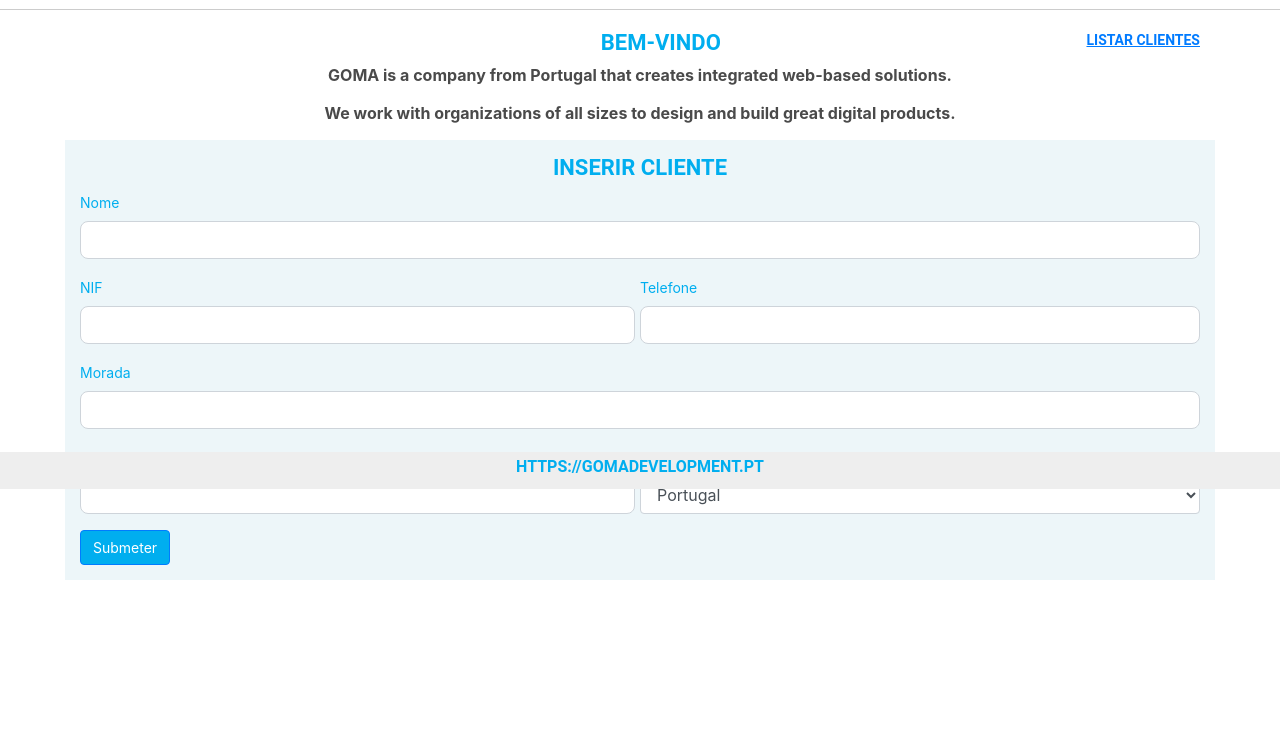
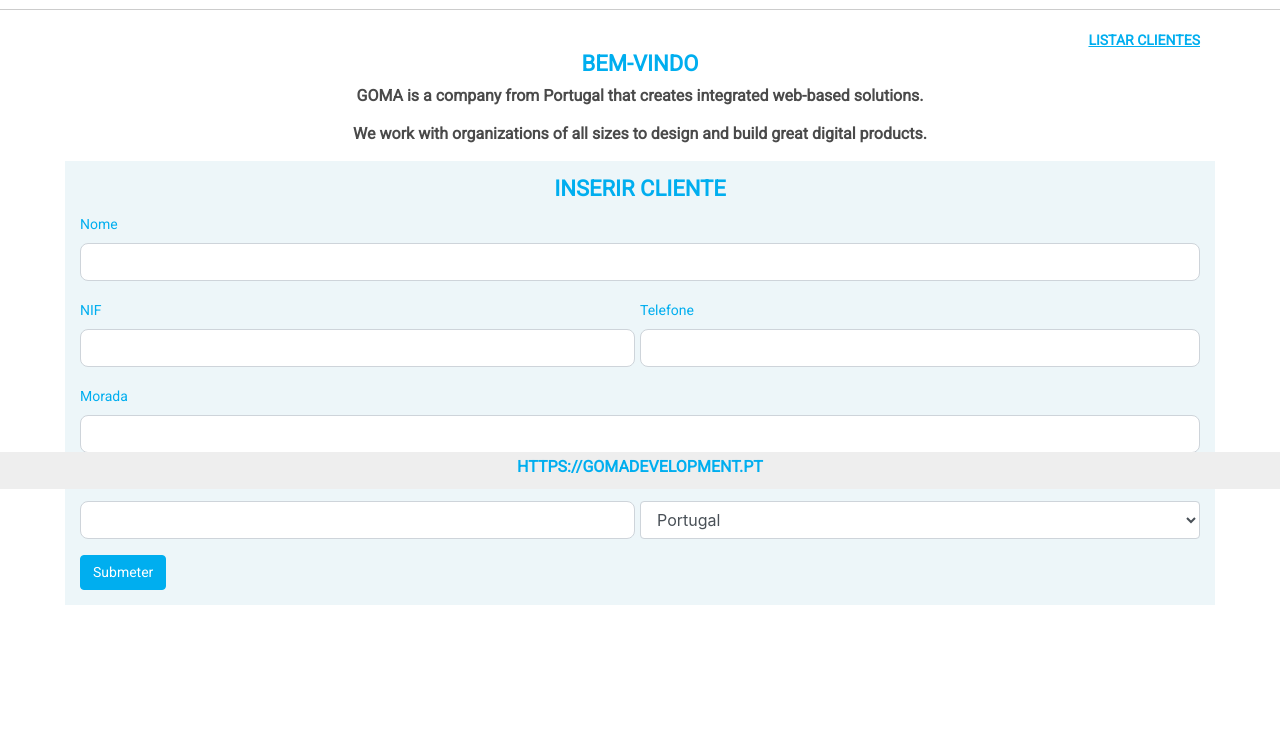
Before and after one commit to DanielNPaulino/challengeGOMA, a PHP site: page / in a window 1280 px wide. Shown: the part 311-1066 px from the top of the page. Before the commit the page ends 891 px from the top, so only its background shows below. Run offline with PHP 8.4, Linux system fonts and the light colour scheme.

Commit message:
minor fixes

```diff
--- a/css/style.css
+++ b/css/style.css
@@ -27,9 +27,19 @@ header h1{
 a:link{
     text-decoration: underline;
     font-weight: bold;
-    font-family: Roboto;
+    font-family: 'Roboto', sans-serif;
     font-size: 14px;
     text-transform: uppercase;
+    color: #00AEEF;
+}
+
+a:visited{
+    text-decoration: underline;
+    font-weight: bold;
+    font-family: 'Roboto', sans-serif;
+    font-size: 14px;
+    text-transform: uppercase;
+    color: #00AEEF;
 }
 
 #presentation a:link{
@@ -39,7 +49,7 @@ a:link{
 
 #presentation h1{
     font-size: 22px;
-    padding-top: 20px;
+    padding-top: 0;
 }
 
 #description p{
@@ -48,6 +58,7 @@ a:link{
     font-size: 16px;
     line-height: 22px;
     font-weight: bold;
+    font-family: 'Roboto', sans-serif;
 }
 
 /*==================== Formulário ===================*/
@@ -65,6 +76,7 @@ a:link{
     font-weight: normal;
     font-size: 14px;
     color: #00AEEF;
+    font-family: 'Roboto', sans-serif;
 }
 
 #form input{
@@ -78,17 +90,18 @@ a:link{
 
 #form button{
     background: #00AEEF;
-    font: Roboto;
+    font-family: 'Roboto', sans-serif;
     font-weight: normal;
     font-size: 14px;
     color: #FFFFFF;
     margin-bottom: 15px;
+    border-color: #00AEEF;
 }
 
 .alertInsertion{
     background-color: #7ED321;
     text-align: center;
-    font-family: Roboto;
+    font-family: 'Roboto', sans-serif;
     font-weight: bold;
     color: #FFFFFF;
     font-size: 16px;
@@ -97,7 +110,7 @@ a:link{
 .alertStyleError{
     background-color: #D0021B;
     text-align: center;
-    font-family: Roboto;
+    font-family: 'Roboto', sans-serif;
     font-weight: bold;
     color: #FFFFFF;
     font-size: 16px;
@@ -112,7 +125,7 @@ footer{
 }
 
 footer h3{
-    font-family: Roboto;
+    font-family: 'Roboto', sans-serif;
     color: #00AEEF;
     font-size: 16px;
     font-weight: bold;
@@ -136,7 +149,7 @@ footer h3{
 }
 
 #navigation h4{
-    font-family: Roboto;
+    font-family: 'Roboto', sans-serif;
     font-size: 16px;
     color: #4A4A4A;
     font-weight: bold;
@@ -162,14 +175,14 @@ footer h3{
 }
 
 .clientName{
-    font-family: Roboto;
+    font-family: 'Roboto', sans-serif;
     font-weight: bold;
     font-size: 14px;
     color: #4A4A4A;
 }
 
 .clientInfo{
-    font-family: Roboto;
+    font-family: 'Roboto', sans-serif;
     font-weight: normal;
     font-size: 14px;
     color: #00AEEF;
@@ -183,7 +196,7 @@ footer h3{
 /*==================== General Text Formatation ===================*/
 h1{
     text-transform: uppercase;
-    font-family: Roboto;
+    font-family: 'Roboto', sans-serif;
     font-weight: bold;
     color: #00AEEF;
 }
--- a/index.php
+++ b/index.php
@@ -9,6 +9,7 @@
     <link rel="stylesheet" href="https://stackpath.bootstrapcdn.com/bootstrap/4.3.1/css/bootstrap.min.css" integrity="sha384-ggOyR0iXCbMQv3Xipma34MD+dH/1fQ784/j6cY/iJTQUOhcWr7x9JvoRxT2MZw1T"
         crossorigin="anonymous">
     <link rel="stylesheet" href="css/style.css">
+    <link href="https://fonts.googleapis.com/css?family=Roboto&display=swap" rel="stylesheet">
 </head>
 
 <body>
@@ -30,11 +31,11 @@
     <section id="presentation">
         <div class="container">
             <div class="row">
-                <div class="col-md-7">
-                    <h1 class="text-right">Bem-Vindo</h1>
+                <div class="col-md-12">
+                    <a href="listClient.php">Listar Clientes</a>
                 </div>
-                <div class="col-md-5">
-                    <a href="listClient.php">Listar Clientes</a>
+                <div class="col-md-12">
+                    <h1 class="text-center">Bem-Vindo</h1>
                 </div>
             </div>
 
@@ -64,6 +65,8 @@
                         $Morada = $_POST['morada'];
                         $Localidade = $_POST['localidade'];
                         $Country = $_POST['country'];
+
+
 
                         /* all fields filled verification */
                         if ($_SERVER["REQUEST_METHOD"] == "POST") {
@@ -139,6 +142,7 @@
         </div>
     </section>
 
+
     <!--Footer-->
     <footer class="fixed-bottom">
         <div class="container">
@@ -151,4 +155,5 @@
     </footer>
 
 </body>
+
 </html>
--- a/listClient.php
+++ b/listClient.php
@@ -131,4 +131,5 @@ $connect = mysqli_connect("localhost", "root", "", "goma")or die("cannot connect
     </footer>
 
 </body>
+
 </html>
```
